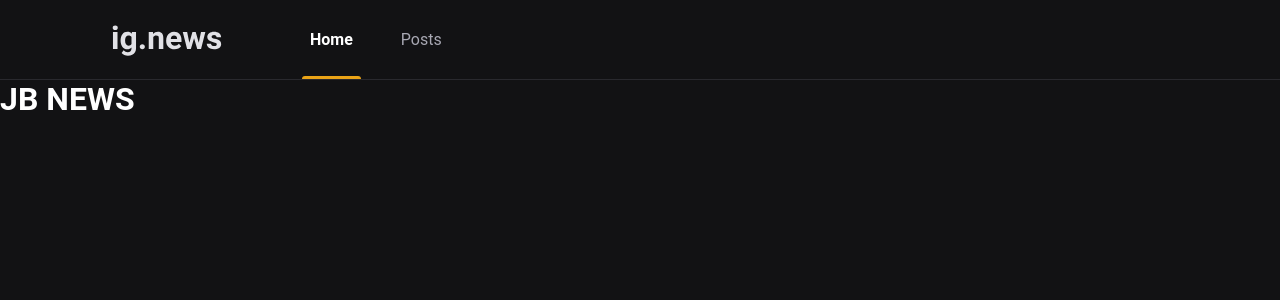
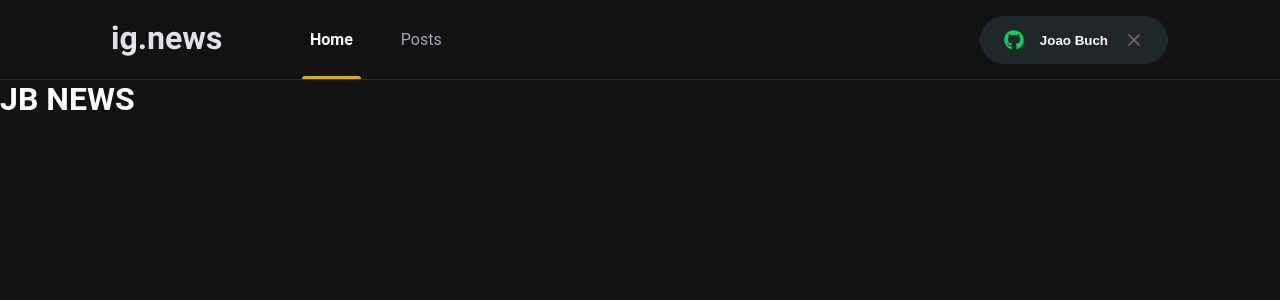
Before and after one commit to joaoguibune/jb-news, a Next.js app: page / in a window 1280 px wide. Shown: the top 300 px of the page. Built offline with nearby package versions, Linux system fonts and the light colour scheme.

Commit message:
feat: signIn button

```diff
--- a/package.json
+++ b/package.json
@@ -12,6 +12,7 @@
     "next": "12.1.0",
     "react": "17.0.2",
     "react-dom": "17.0.2",
+    "react-icons": "^4.3.1",
     "sass": "^1.49.9"
   },
   "devDependencies": {
--- a/src/components/Header/index.tsx
+++ b/src/components/Header/index.tsx
@@ -1,3 +1,4 @@
+import { SignInButton } from "../SignInButton";
 import styles from "./styles.module.scss";
 
 export function Header() {
@@ -9,6 +10,7 @@
           <a className={styles.active}>Home</a>
           <a>Posts</a>
         </nav>
+        <SignInButton />
       </div>
     </header>
   );
--- a/src/components/Header/styles.module.scss
+++ b/src/components/Header/styles.module.scss
@@ -48,4 +48,8 @@
       }
     }
   }
+
+  > button {
+    margin-left: auto;
+  }
 }
--- /dev/null
+++ b/src/components/SignInButton/index.tsx
@@ -0,0 +1,18 @@
+import { FaGithub } from "react-icons/fa";
+import { FiX } from "react-icons/fi";
+import styles from "./styles.module.scss";
+
+export function SignInButton() {
+  const isUserLoggedIn = true;
+
+  return isUserLoggedIn ? (
+    <button type="button" className={styles.signInButton}>
+      <FaGithub color="#04d361" /> Joao Buch
+      <FiX color="#737380" className={styles.closeIcon} />
+    </button>
+  ) : (
+    <button type="button" className={styles.signInButton}>
+      <FaGithub color="#EBA417" /> Sign In With Github
+    </button>
+  );
+}
--- /dev/null
+++ b/src/components/SignInButton/styles.module.scss
@@ -0,0 +1,31 @@
+.signInButton {
+  height: 3rem;
+  border-radius: 3rem;
+  background: var(--gray-850);
+  border: 0;
+  padding: 0 1.5rem;
+  display: flex;
+  align-items: center;
+  justify-content: center;
+  font-weight: bold;
+  color: var(--white);
+
+  svg {
+    width: 20px;
+    height: 20px;
+  }
+
+  svg:first-child {
+    margin-right: 1rem;
+  }
+
+  svg.closeIcon {
+    margin-left: 1rem;
+  }
+
+  transition: filter 0.2s;
+
+  &:hover {
+    filter: brightness(0.8);
+  }
+}
--- a/src/styles/global.scss
+++ b/src/styles/global.scss
@@ -10,6 +10,7 @@
   --gray-100: #e1e1e6;
   --gray-300: #a8a8b3;
   --gray-800: #29292e;
+  --gray-850: #1f2729;
   --gray-900: #121214;
 
   --cyan-500: #61dafb;
```
Also changed, not shown: 1 other file (tests, documents, lock files or other folders).
